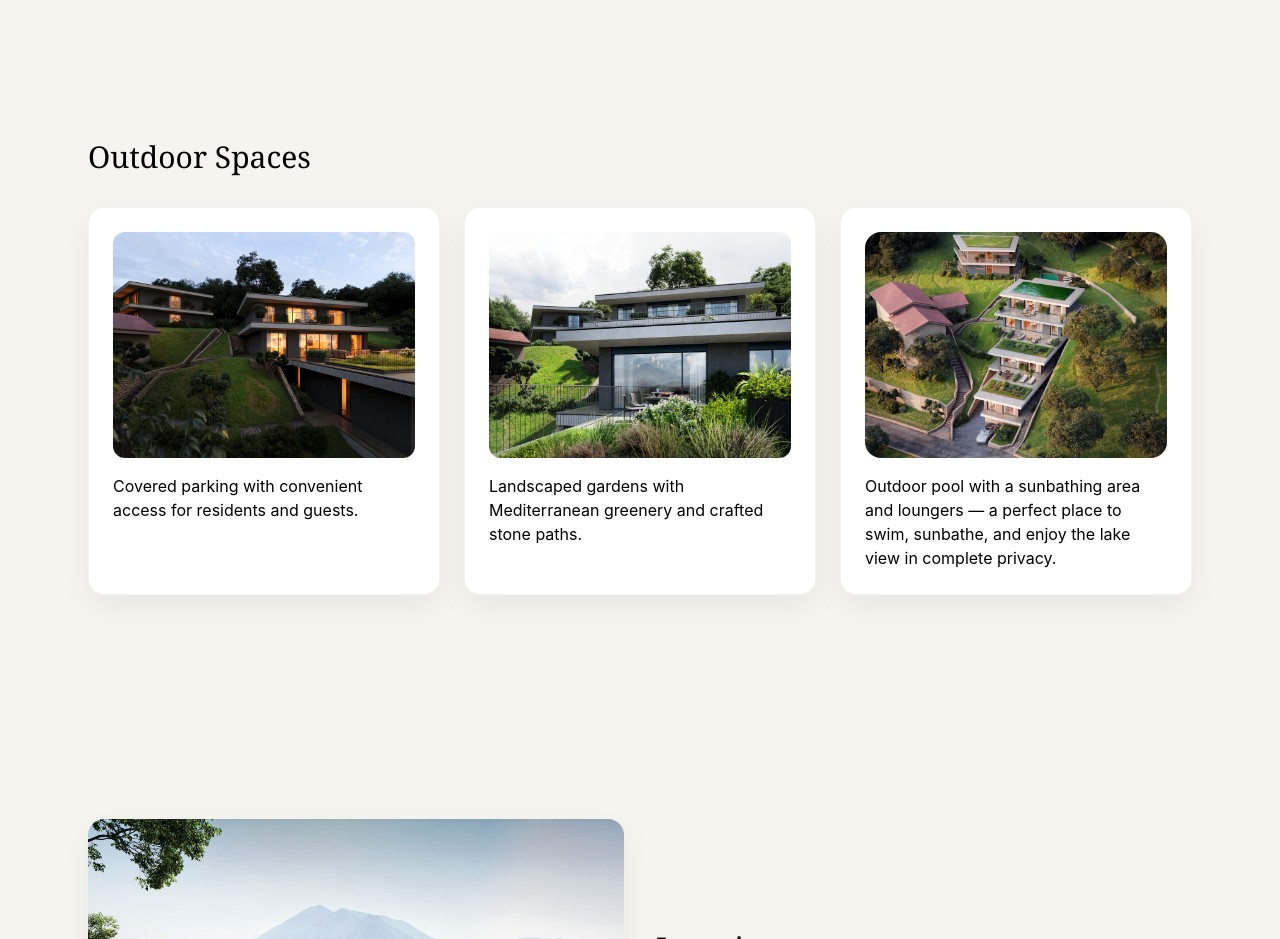
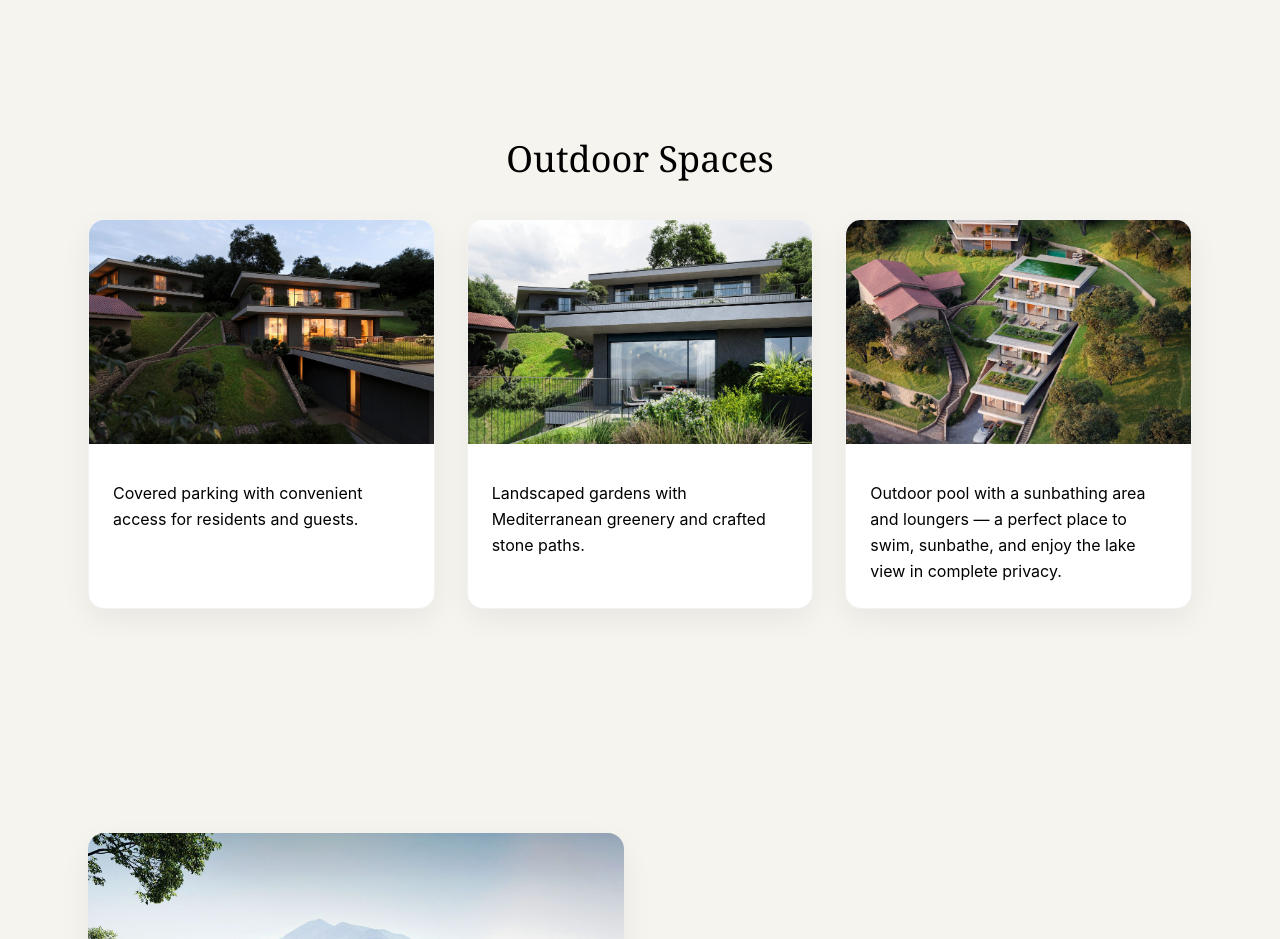
Before and after one commit to 9521287-max/clv-landing, a React (Vite) app: page / in a window 1280 px wide. Shown: the part 2700-3639 px from the top of the page. Built offline with nearby package versions, Linux system fonts and the light colour scheme.

Commit message:
Update App.jsx

```diff
--- a/src/App.jsx
+++ b/src/App.jsx
@@ -106,14 +106,36 @@ export default function App() {
   </div>
 </Section>
 
-  <Section id="amenities">
-    <h2 className="font-serif text-3xl mb-8">{t.amenities.title}</h2>
-    <div className="grid md:grid-cols-3 gap-6">
-      <div className="bg-white rounded-2xl border border-black/5 p-6 shadow-soft"><img src="/images/0010004.jpg" className="rounded-xl mb-4" alt="Garage"/><p>{t.amenities.garage}</p></div>
-      <div className="bg-white rounded-2xl border border-black/5 p-6 shadow-soft"><img src="/images/0010003.jpg" className="rounded-xl mb-4" alt="Garden"/><p>{t.amenities.garden}</p></div>
-      <div className="bg-white rounded-2xl border border-black/5 p-6 shadow-soft"><img src="/images/0010005.jpg" className="rounded-2xl mb-4" alt="Pool"/><p>{t.amenities.pool}</p></div>
+<Section id="amenities">
+  <h2 className="font-serif text-3xl md:text-4xl mb-10 text-center">{t.amenities.title}</h2>
+  <div className="grid md:grid-cols-3 gap-8">
+
+    <div className="bg-white rounded-2xl border border-black/5 shadow-soft overflow-hidden hover:shadow-lg transition-shadow">
+      <img src="/images/0010004.jpg" alt="Covered Parking" className="w-full h-56 object-cover"/>
+      <div className="p-6">
+        <h3 className="font-serif text-xl mb-3">{t.amenities.garageTitle}</h3>
+        <p className="text-slate-700 leading-relaxed">{t.amenities.garage}</p>
+      </div>
     </div>
-  </Section>
+
+    <div className="bg-white rounded-2xl border border-black/5 shadow-soft overflow-hidden hover:shadow-lg transition-shadow">
+      <img src="/images/0010003.jpg" alt="Landscaped Garden" className="w-full h-56 object-cover"/>
+      <div className="p-6">
+        <h3 className="font-serif text-xl mb-3">{t.amenities.gardenTitle}</h3>
+        <p className="text-slate-700 leading-relaxed">{t.amenities.garden}</p>
+      </div>
+    </div>
+
+    <div className="bg-white rounded-2xl border border-black/5 shadow-soft overflow-hidden hover:shadow-lg transition-shadow">
+      <img src="/images/0010005.jpg" alt="Pool Area" className="w-full h-56 object-cover"/>
+      <div className="p-6">
+        <h3 className="font-serif text-xl mb-3">{t.amenities.poolTitle}</h3>
+        <p className="text-slate-700 leading-relaxed">{t.amenities.pool}</p>
+      </div>
+    </div>
+
+  </div>
+</Section>
 
   <Section id="location">
     <div className="grid md:grid-cols-2 gap-8 items-center">
```
